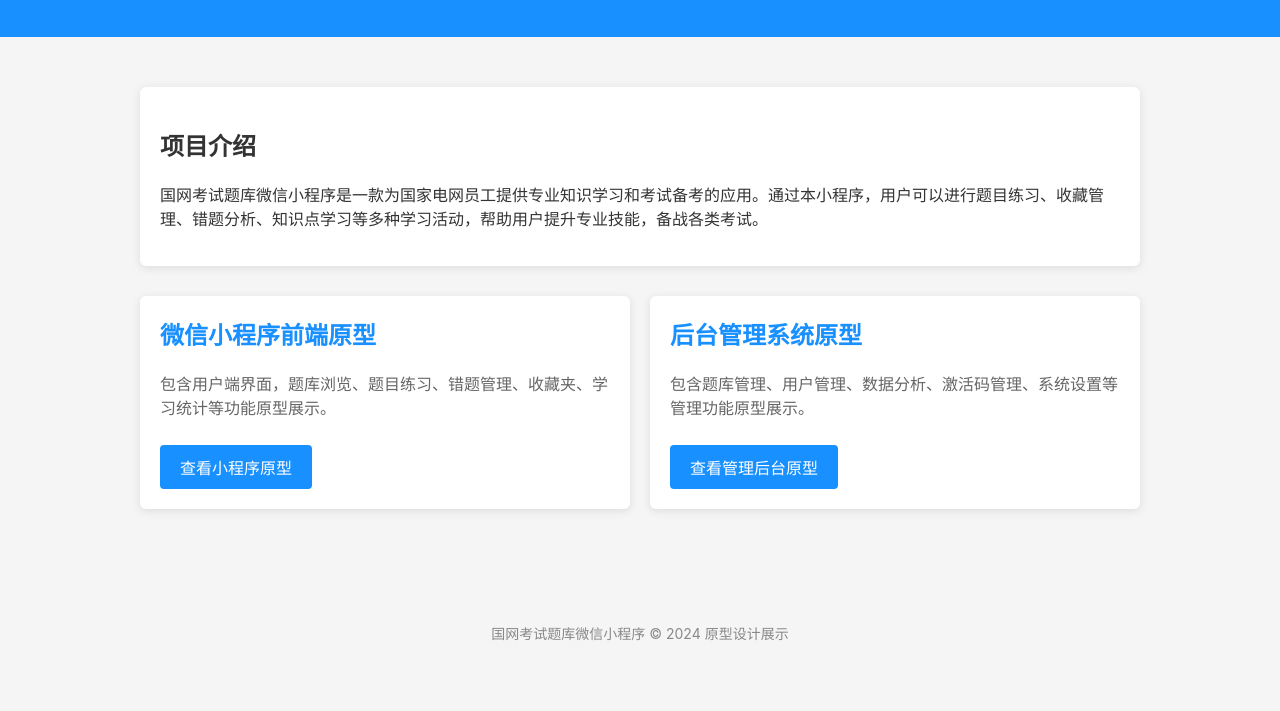
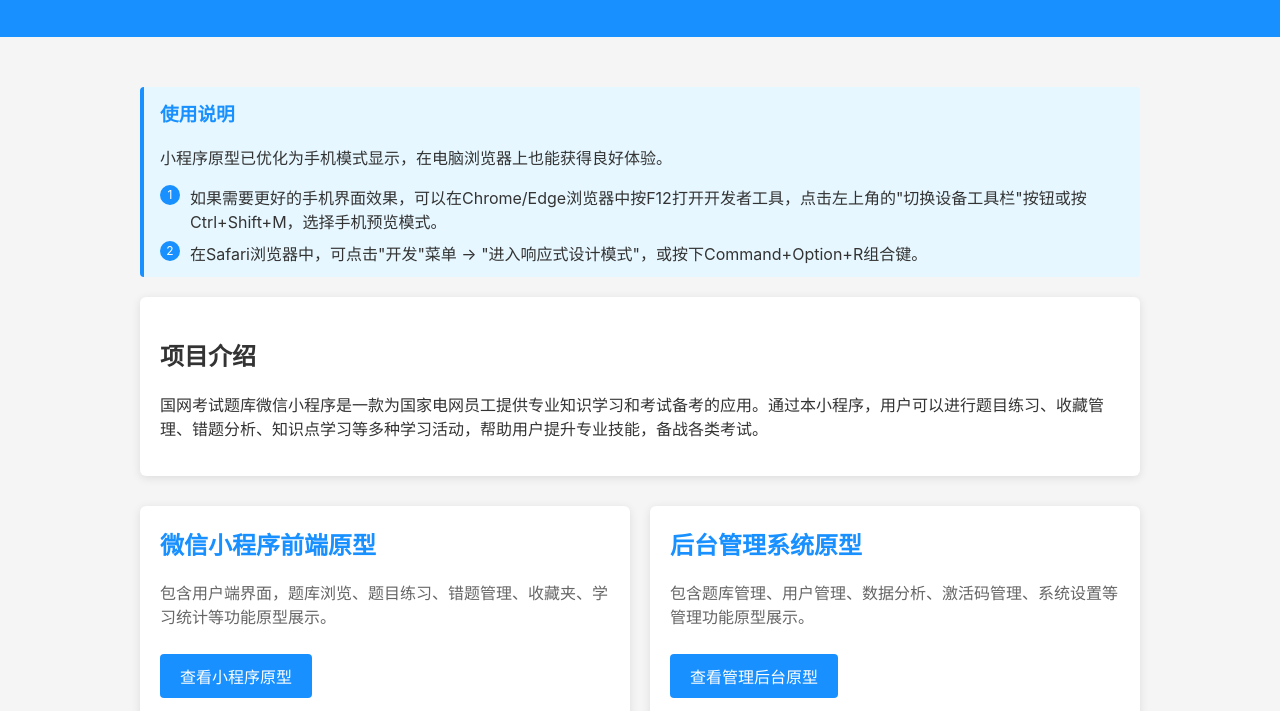
Before and after one commit to TongjieYang/testbank-prototype, a plain HTML site: page index.html in a window 1280 px wide. Shown: the part 89-800 px from the top of the page. Drawn offline with Linux system fonts and the light colour scheme.

Commit message:
优化小程序原型在电脑端的显示效果，限制宽度和添加使用说明

```diff
--- a/index.html
+++ b/index.html
@@ -79,6 +79,35 @@
             color: #888;
             font-size: 14px;
         }
+        .notice {
+            background-color: #e6f7ff;
+            border-left: 4px solid #1890ff;
+            padding: 12px 16px;
+            margin-bottom: 20px;
+            border-radius: 4px;
+        }
+        .notice h3 {
+            margin-top: 0;
+            color: #1890ff;
+        }
+        .notice-tip {
+            display: flex;
+            align-items: flex-start;
+            margin-top: 8px;
+        }
+        .notice-number {
+            background-color: #1890ff;
+            color: white;
+            width: 20px;
+            height: 20px;
+            border-radius: 50%;
+            display: flex;
+            align-items: center;
+            justify-content: center;
+            font-size: 12px;
+            margin-right: 10px;
+            flex-shrink: 0;
+        }
     </style>
 </head>
 <body>
@@ -89,6 +118,21 @@
     </header>
 
     <div class="container">
+        <div class="notice">
+            <h3>使用说明</h3>
+            <p>小程序原型已优化为手机模式显示，在电脑浏览器上也能获得良好体验。</p>
+
+            <div class="notice-tip">
+                <div class="notice-number">1</div>
+                <div>如果需要更好的手机界面效果，可以在Chrome/Edge浏览器中按F12打开开发者工具，点击左上角的"切换设备工具栏"按钮或按Ctrl+Shift+M，选择手机预览模式。</div>
+            </div>
+
+            <div class="notice-tip">
+                <div class="notice-number">2</div>
+                <div>在Safari浏览器中，可点击"开发"菜单 → "进入响应式设计模式"，或按下Command+Option+R组合键。</div>
+            </div>
+        </div>
+
         <div class="project-description">
             <h2>项目介绍</h2>
             <p>国网考试题库微信小程序是一款为国家电网员工提供专业知识学习和考试备考的应用。通过本小程序，用户可以进行题目练习、收藏管理、错题分析、知识点学习等多种学习活动，帮助用户提升专业技能，备战各类考试。</p>
--- a/wx/pure-nav.css
+++ b/wx/pure-nav.css
@@ -9,6 +9,8 @@
     min-height: calc(100vh - 70px) !important;
     width: 100%;
     box-sizing: border-box;
+    max-width: 430px;
+    margin: 0 auto;
 }
 
 /* 底部导航栏样式 */
@@ -18,7 +20,7 @@
     left: 0;
     right: 0;
     width: 100%;
-    max-width: 640px;
+    max-width: 430px;
     margin: 0 auto;
     height: 60px;
     display: flex;
@@ -89,3 +91,27 @@
     transform: scale(0.98);
     box-shadow: 0 2px 8px rgba(0, 0, 0, 0.05);
 }
+
+/* 手机模拟器样式 - 在电脑浏览器中模拟手机显示效果 */
+body {
+    background-color: #f0f0f0;
+    margin: 0;
+    padding: 0;
+    display: flex;
+    justify-content: center;
+    align-items: flex-start;
+    min-height: 100vh;
+}
+
+body::before {
+    content: "";
+    position: fixed;
+    top: 0;
+    left: 50%;
+    transform: translateX(-50%);
+    width: 450px;
+    height: 100vh;
+    background-color: white;
+    box-shadow: 0 0 20px rgba(0, 0, 0, 0.1);
+    z-index: -1;
+}
```
